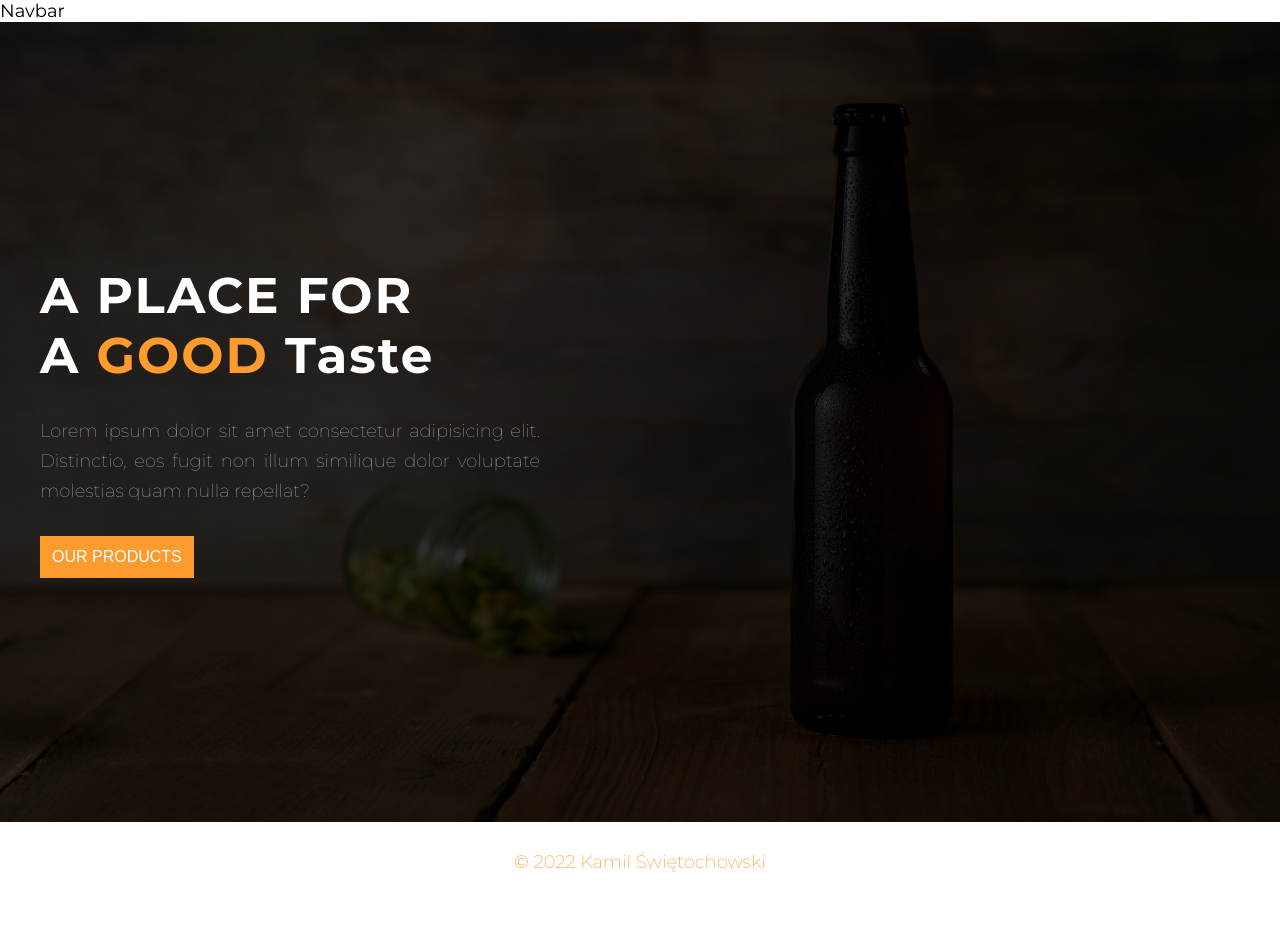
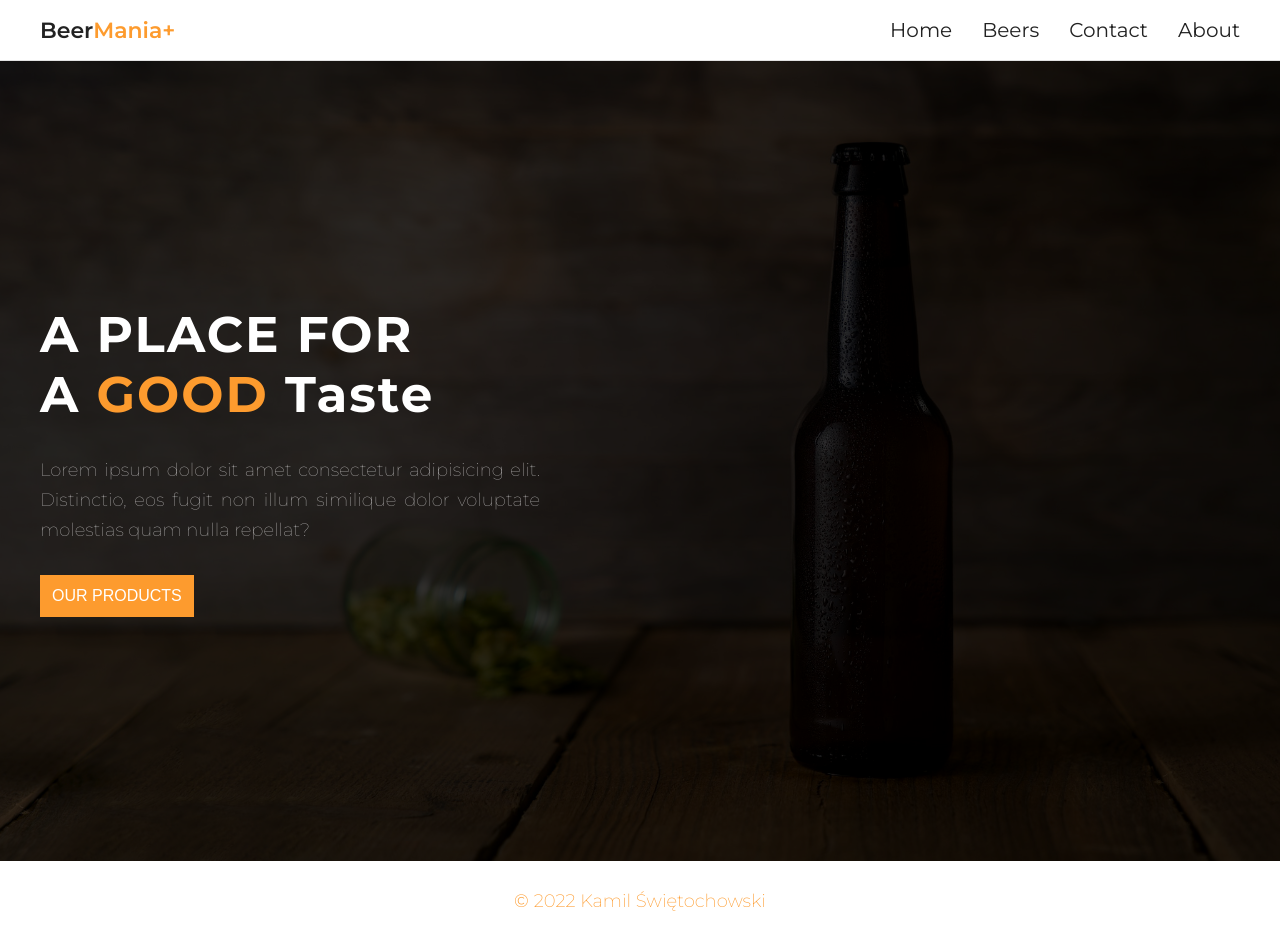
Before and after one commit to ksky793/beer-app, a React (Create React App) app: page / in a window 1280 px wide. Before the commit the page ends 902 px from the top, so only its background shows below. Built offline with nearby package versions, Linux system fonts and the light colour scheme.

Commit message:
Dodano Navbar

```diff
--- a/src/components/navbar/Navbar.jsx
+++ b/src/components/navbar/Navbar.jsx
@@ -1,6 +1,68 @@
+import { Link } from 'react-router-dom';
+import { useState } from 'react';
+// icons
+import { FaBars } from 'react-icons/fa';
+import { AiOutlineClose } from 'react-icons/ai';
+// styles
 import './Navbar.scss';
 const Navbar = () => {
-	return <nav className='navbar'>Navbar</nav>;
+	const navList = [
+		{
+			name: 'Home',
+			link: '/',
+		},
+		{
+			name: 'Beers',
+			link: '/beers',
+		},
+		{
+			name: 'Contact',
+			link: '/contact',
+		},
+		{
+			name: 'About',
+			link: '/about',
+		},
+	];
+
+	const [showNavbar, setShowNavbar] = useState(false);
+
+	const toggleNavbar = () => {
+		setShowNavbar(!showNavbar);
+	};
+
+	const handleClickItem = () => {
+		if (showNavbar) {
+			setShowNavbar(false);
+		}
+	};
+	return (
+		<nav className='navbar'>
+			<div className='wrapper'>
+				<div className='navbar__logo'>
+					<Link to='/' className='navbar__logo__text'>
+						Beer<span>Mania+</span>
+					</Link>
+				</div>
+				<ul className={`navbar__links ${showNavbar && 'navbar__links--open'}`}>
+					{navList.map((el, index) => (
+						<li className='navbar__links__link' key={index}>
+							<Link to={el.link} onClick={handleClickItem}>
+								{el.name}
+							</Link>
+						</li>
+					))}
+				</ul>
+				<div className='navbar__icon' onClick={toggleNavbar}>
+					{showNavbar ? (
+						<AiOutlineClose className='ic' />
+					) : (
+						<FaBars className='ic navbar__menu' />
+					)}
+				</div>
+			</div>
+		</nav>
+	);
 };
 
 export default Navbar;
--- a/src/components/navbar/Navbar.scss
+++ b/src/components/navbar/Navbar.scss
@@ -0,0 +1,86 @@
+@import '../../variables.scss';
+@import '../../mixins.scss';
+
+$logoTextColor: #222222;
+$linksColor: #222222;
+$navbarBackground: white;
+
+.navbar {
+	height: 60px;
+	position: sticky;
+	border-bottom: 0.5px solid rgb(226, 226, 226);
+	background-color: $navbarBackground;
+	z-index: 11;
+	.wrapper {
+		display: flex;
+		justify-content: space-between;
+		align-items: center;
+		height: 100%;
+	}
+	&__logo {
+		position: relative;
+		z-index: 11;
+		&__text {
+			font-size: 2.2rem;
+			font-weight: 600;
+			color: $logoTextColor;
+			span {
+				color: $primaryColor;
+			}
+		}
+	}
+	&__links {
+		height: 100vh;
+		width: 100vw;
+		position: absolute;
+		top: 0;
+		left: 0;
+
+		display: flex;
+		flex-direction: column;
+		justify-content: center;
+		text-align: center;
+		align-items: center;
+
+		transform: translateY(-100vh);
+		background-color: $navbarBackground;
+		z-index: 10;
+		&--open {
+			transition: transform 0.6s ease-in-out;
+			transform: none;
+		}
+		&__link {
+			font-size: 4rem;
+			a {
+				color: $linksColor;
+				&:hover {
+					color: lighten($color: $linksColor, $amount: 60);
+				}
+			}
+		}
+		@include bp(desktop) {
+			position: unset;
+			height: 100%;
+			width: fit-content;
+			transform: unset;
+			flex-direction: row;
+			justify-content: unset;
+
+			&__link {
+				font-size: 2rem;
+				&:not(:last-child) {
+					margin-right: 30px;
+				}
+			}
+		}
+	}
+	&__icon {
+		position: relative;
+		z-index: 11;
+		display: flex;
+
+		@include bp(desktop) {
+			display: none;
+		}
+	}
+}
--- a/src/default.scss
+++ b/src/default.scss
@@ -26,7 +26,12 @@ ul li {
 	max-width: 1200px;
 }
 .ic {
+	font-size: 2.6rem;
 	cursor: pointer;
+	&:focus {
+		outline: none;
+		box-shadow: none;
+	}
 }
 // spinner settings
 input::-webkit-outer-spin-button,
```
